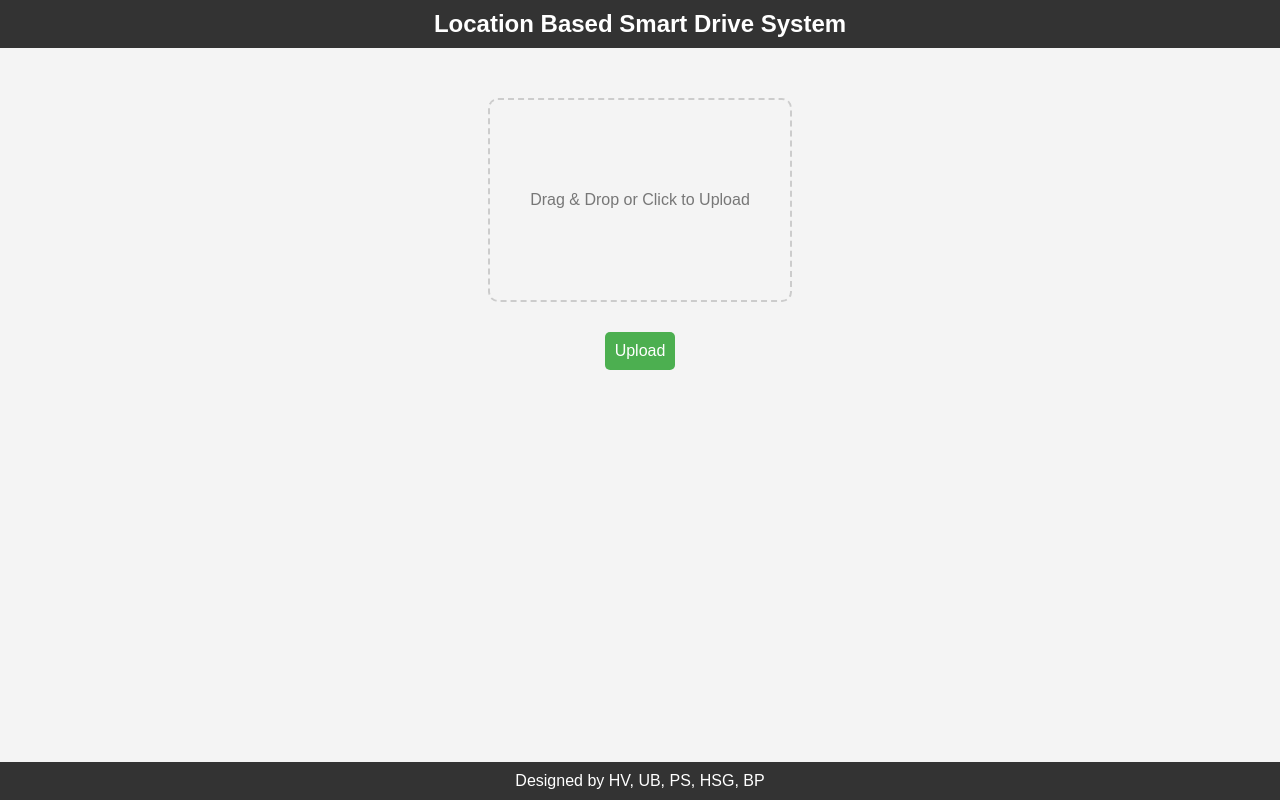
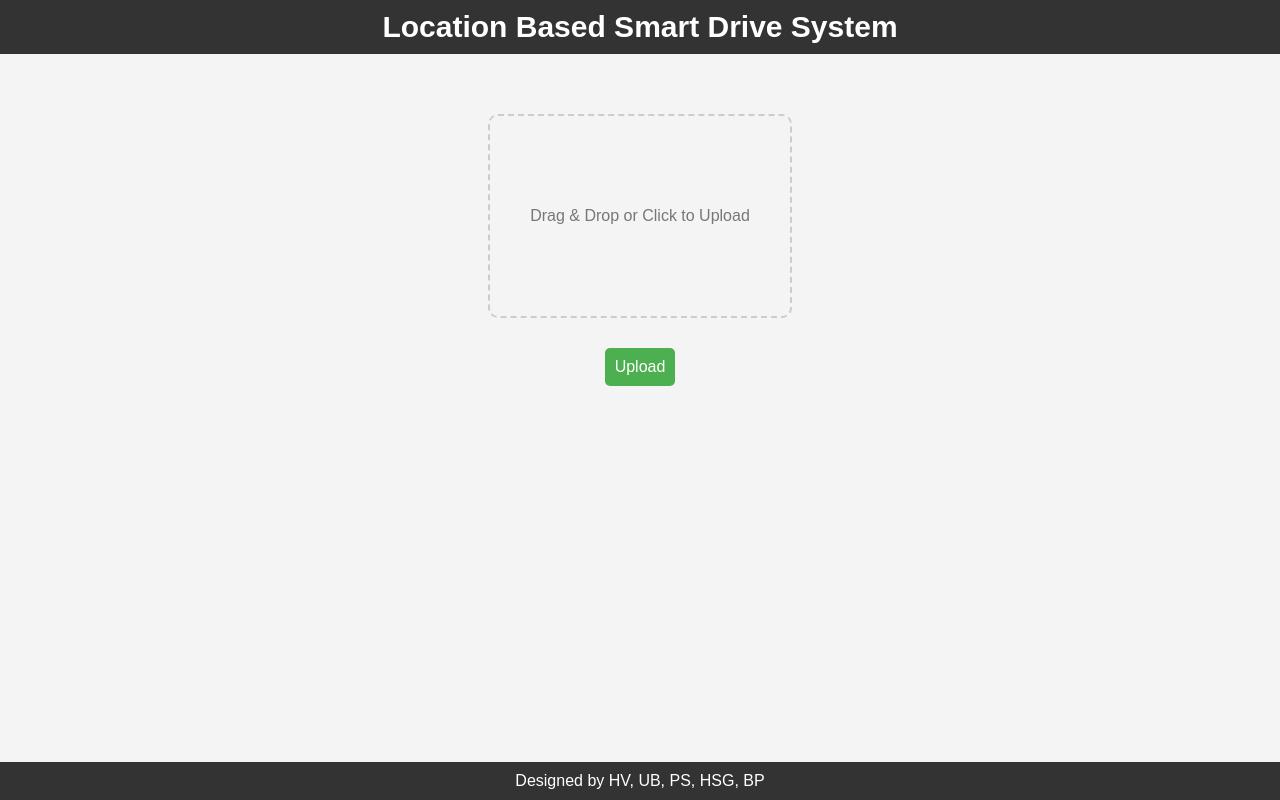
Before and after one commit to hiteshvats/Location-based-Smart-Drive, a plain HTML site: page public/index.html in a window 1280 px wide. Drawn offline with Linux system fonts and the light colour scheme; some packages are replaced by stand-ins of ours.

Commit message:
version 1.4 -- Hitesh
Magnified header

```diff
--- a/public/styles.css
+++ b/public/styles.css
@@ -11,10 +11,10 @@ body {
 
 header {
     margin: 0;
-	margin-bottom: 30px;
+	margin-bottom: 40px;
     text-align: center;
     padding: 10px;
-    font-size: 24px;
+    font-size: 30px;
     font-weight: bold;
     background-color: #333;
     color: white;
```
